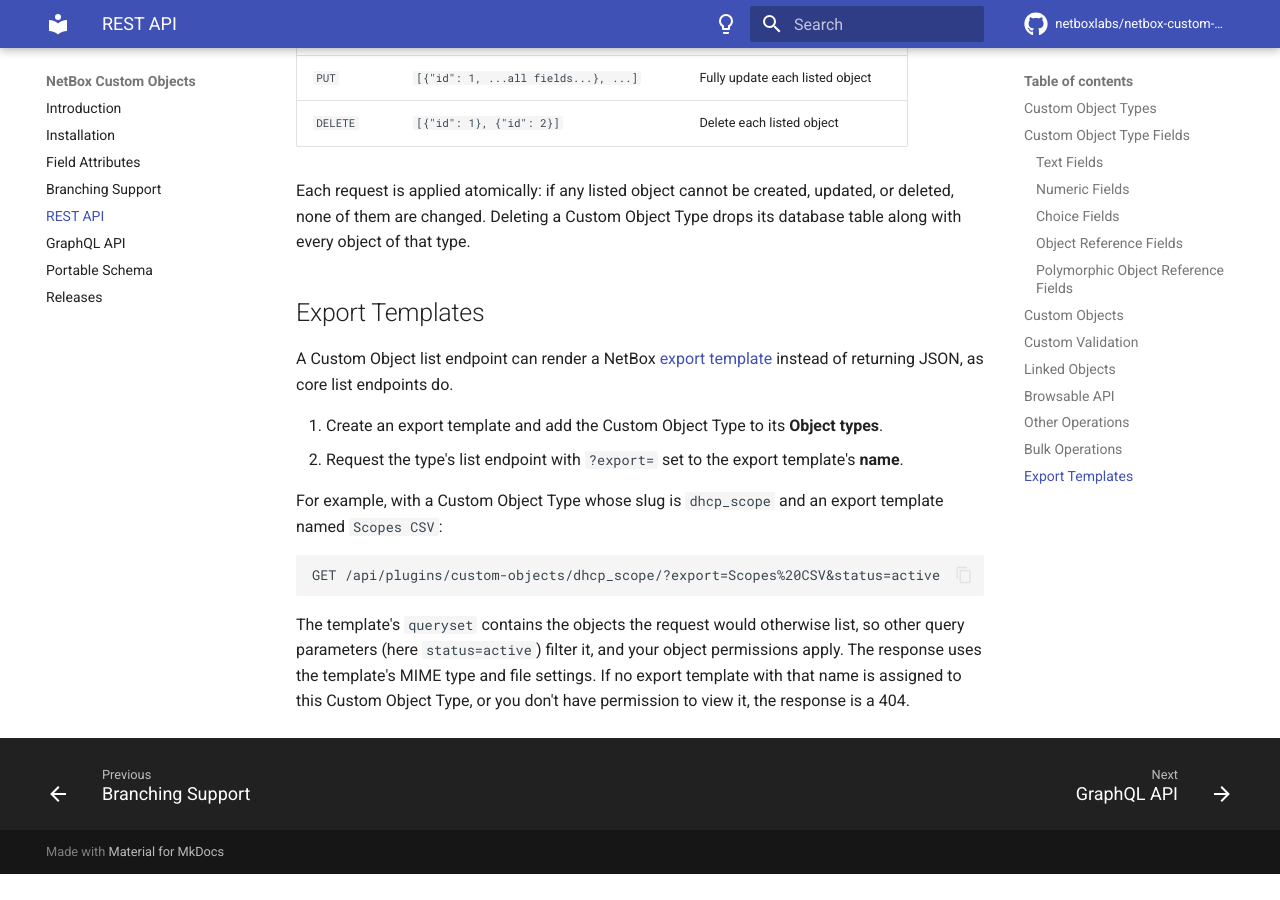
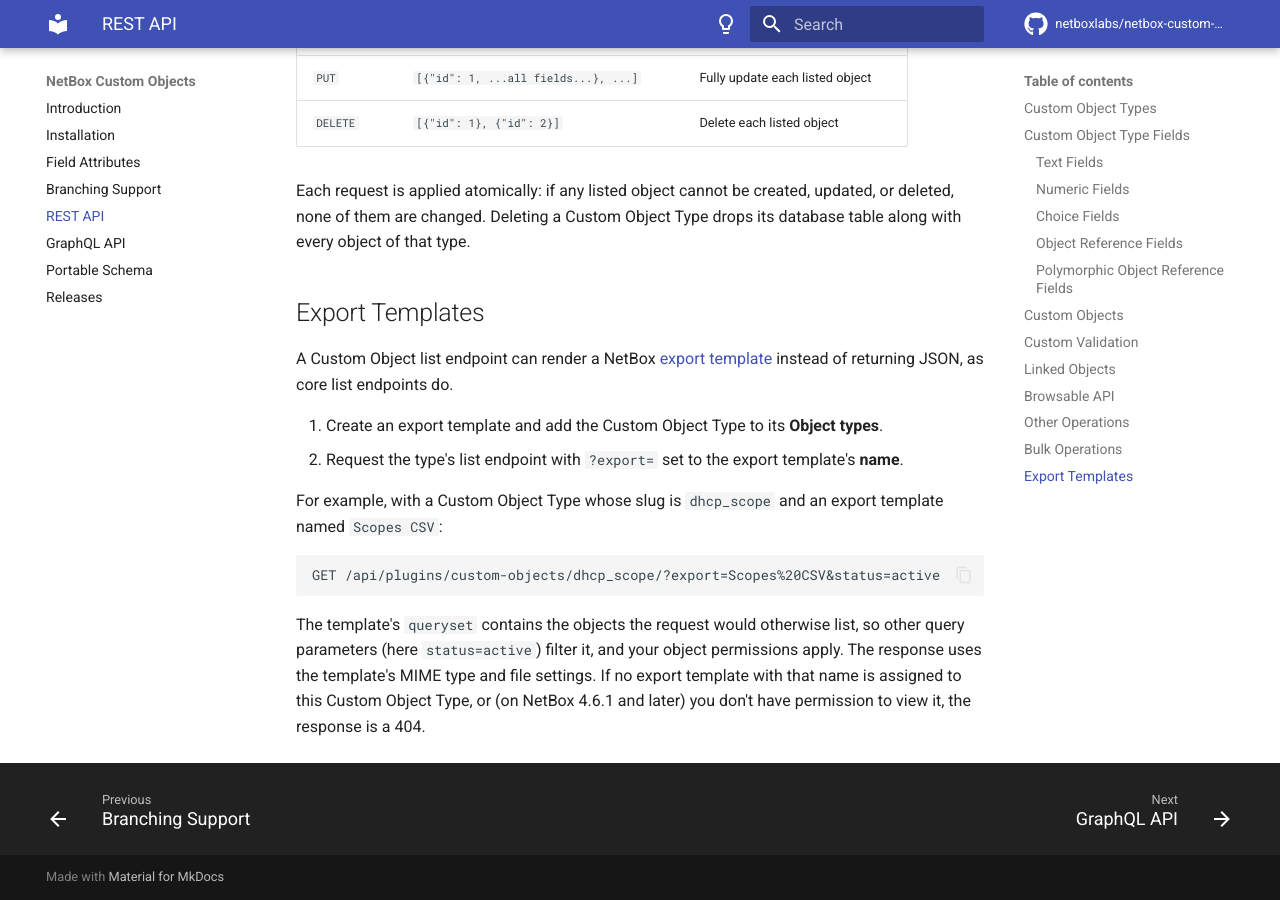
Before and after one commit to netboxlabs/netbox-custom-objects, an MkDocs documentation site: the page built from docs/rest-api.md, in a window 1280 px wide and 900 px high, scrolled down 10952 px. Built offline with MkDocs 1.6.1 and Material for MkDocs 9.7.7, drawn with Linux system fonts in a browser that asks for light colours; comment, search, counter and statistics services are not loaded; before the commit the page ends 11826 px from its top, so only the background shows below that.

Commit message:
Only expect the export template view check on NetBox 4.6.1+
NetBox < 4.6.1's ExportTemplatesMixin renders a template without checking the
user's view permission on it, for core models too.

Co-Authored-By: Claude Opus 5.5 <noreply@anthropic.com>

````diff
--- a/docs/rest-api.md
+++ b/docs/rest-api.md
@@ -409,4 +409,4 @@ For example, with a Custom Object Type whose slug is `dhcp_scope` and an export
 GET /api/plugins/custom-objects/dhcp_scope/?export=Scopes%20CSV&status=active
 ```
 
-The template's `queryset` contains the objects the request would otherwise list, so other query parameters (here `status=active`) filter it, and your object permissions apply. The response uses the template's MIME type and file settings. If no export template with that name is assigned to this Custom Object Type, or you don't have permission to view it, the response is a 404.
+The template's `queryset` contains the objects the request would otherwise list, so other query parameters (here `status=active`) filter it, and your object permissions apply. The response uses the template's MIME type and file settings. If no export template with that name is assigned to this Custom Object Type, or (on NetBox 4.6.1 and later) you don't have permission to view it, the response is a 404.
````
Also changed, not shown: 1 other file.
